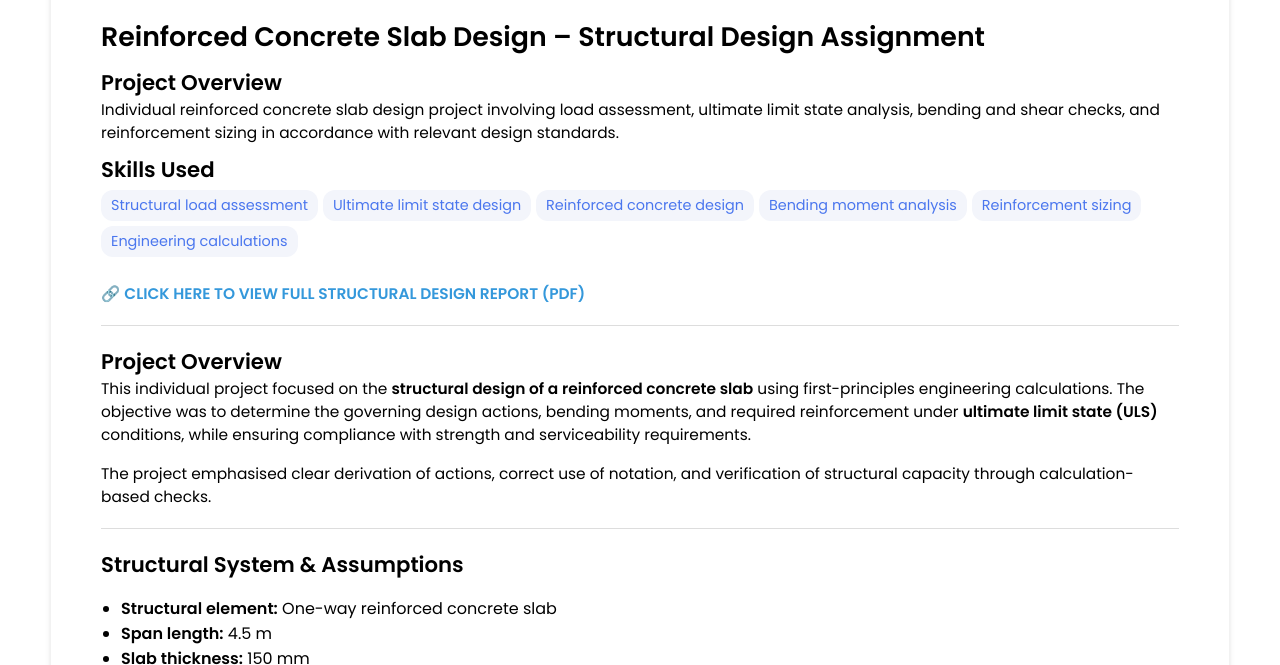
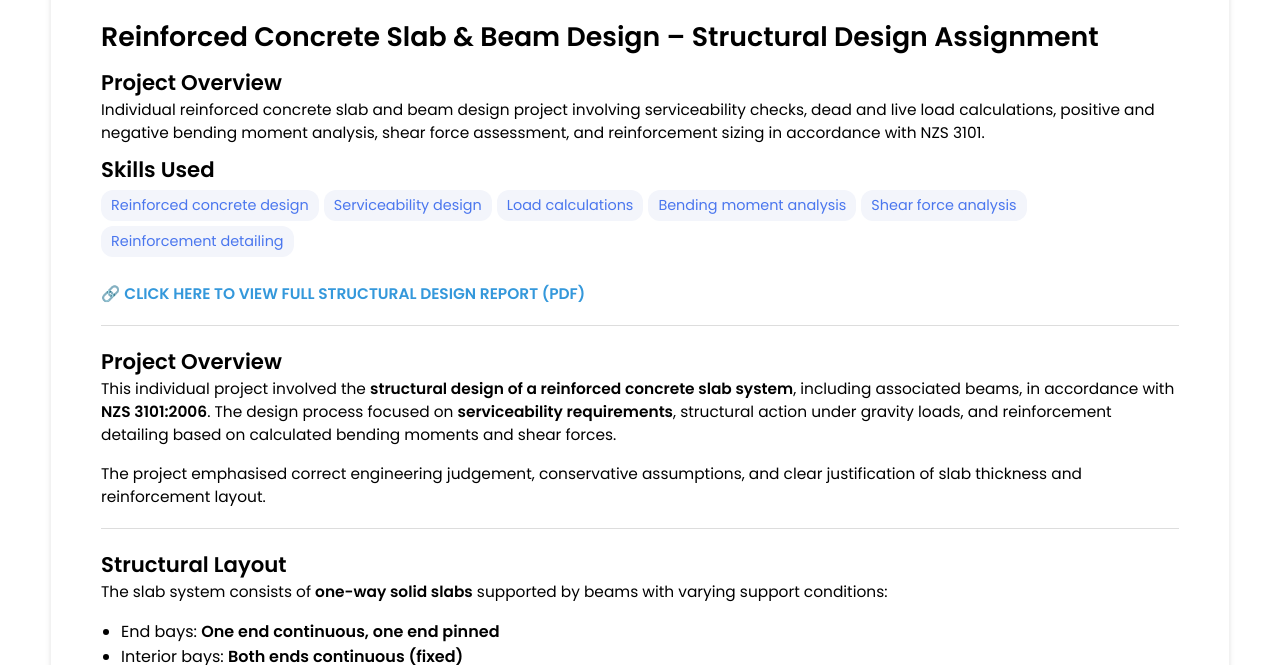
Before and after one commit to imraan11abdullah/imraan11abdullah.github.io, a Jekyll site: the page built from _projects/2025-reinforced-concrete-one-way-slab-design/2025-reinforced-concrete-one-way-slab-design.md, in a window 1280 px wide and 1400 px high, scrolled down 248 px. Shown: the part 242-907 px from the top of the window. Built offline with Jekyll 4.4.1, drawn with Linux system fonts in a browser that asks for light colours; some of the changed text lies outside the part shown; grey boxes are pictures that could not be loaded.

Commit message:
Update 2025-reinforced-concrete-one-way-slab-design.md

```diff
--- a/_projects/2025-reinforced-concrete-one-way-slab-design/2025-reinforced-concrete-one-way-slab-design.md
+++ b/_projects/2025-reinforced-concrete-one-way-slab-design/2025-reinforced-concrete-one-way-slab-design.md
@@ -1,19 +1,19 @@
 ---
 layout: post
-title: Reinforced Concrete Slab Design – Structural Design Assignment
+title: Reinforced Concrete Slab & Beam Design – Structural Design Assignment
 date: 2024-05-01
 description: >
-  Individual reinforced concrete slab design project involving load assessment,
-  ultimate limit state analysis, bending and shear checks, and reinforcement sizing
-  in accordance with relevant design standards.
+  Individual reinforced concrete slab and beam design project involving serviceability
+  checks, dead and live load calculations, positive and negative bending moment analysis,
+  shear force assessment, and reinforcement sizing in accordance with NZS 3101.
 skills:
-  - Structural load assessment
-  - Ultimate limit state design
   - Reinforced concrete design
+  - Serviceability design
+  - Load calculations
   - Bending moment analysis
-  - Reinforcement sizing
-  - Engineering calculations
-main-image: /slab-design-main.jpg
+  - Shear force analysis
+  - Reinforcement detailing
+main-image: /slab-overview.jpg
 ---
 
 🔗 **[CLICK HERE TO VIEW FULL STRUCTURAL DESIGN REPORT (PDF)](PASTE_GOOGLE_DRIVE_LINK_HERE){:target="_blank" rel="noopener noreferrer"}**
@@ -21,204 +21,167 @@
 ---
 
 ## Project Overview
-This individual project focused on the **structural design of a reinforced concrete slab**
-using first-principles engineering calculations. The objective was to determine the
-governing design actions, bending moments, and required reinforcement under **ultimate
-limit state (ULS)** conditions, while ensuring compliance with strength and serviceability
-requirements.
+This individual project involved the **structural design of a reinforced concrete slab
+system**, including associated beams, in accordance with **NZS 3101:2006**. The design
+process focused on **serviceability requirements**, structural action under gravity loads,
+and reinforcement detailing based on calculated bending moments and shear forces.
 
-The project emphasised clear derivation of actions, correct use of notation, and
-verification of structural capacity through calculation-based checks.
+The project emphasised correct engineering judgement, conservative assumptions, and
+clear justification of slab thickness and reinforcement layout.
 
 ---
 
-## Structural System & Assumptions
-- **Structural element:** One-way reinforced concrete slab
-- **Span length:** 4.5 m
-- **Slab thickness:** 150 mm
-- **Concrete density:** 24 kN/m³
-- **Steel yield strength:** f<sub>y</sub> = 500 MPa
-- **Strength reduction factor:** φ = 0.85
+## Structural Layout
+The slab system consists of **one-way solid slabs** supported by beams with varying
+support conditions:
 
-{% include image-gallery.html images="SLAB_LAYOUT.jpg, LOAD_PATH_DIAGRAM.jpg" height="450" %}
-*Slab geometry and load distribution*
+- End bays: **One end continuous, one end pinned**
+- Interior bays: **Both ends continuous (fixed)**
+
+{% include image-gallery.html images="SLAB_LAYOUT.jpg, BEAM_LAYOUT.jpg" height="450" %}
+*Overall slab and beam layout*
 
 ---
 
-## Design Actions
+## 3.0 Beam & Slab Thickness Design
+**NZS 3101:2006 – Section 2.4 (Serviceability Criteria)**
 
-### Permanent Actions (G)
-Self-weight of slab:
+Slab thickness was determined using the **span-to-depth ratios** specified in
+**Figure 10 – NZS 3101 Section 2.4.3.1 (Slabs and beams for buildings)**.
+
+Assumptions:
+- Steel yield strength: **f<sub>y</sub> = 300 MPa**
+- One-way solid slab behaviour
+
+### Governing Thickness Criteria
+
+| Span Condition | Limiting Ratio | Span (L) | Required Thickness |
+|---------------|---------------|----------|--------------------|
+| End bays | L / 30 | 3.4 m | 113.33 mm |
+| Interior bays | L / 35 | 3.0 m | 85.71 mm |
 
 \[
-w_G = \gamma_c \times t
+t = \frac{L}{30} = \frac{3400}{30} = 113.33 \, \text{mm}
 \]
 
 \[
-w_G = 24 \times 0.15 = 3.60 \, \text{kN/m}^2
+t = \frac{L}{35} = \frac{3000}{35} = 85.71 \, \text{mm}
 \]
 
-Including finishes:
+{% include image-gallery.html images="NZS3101_THICKNESS_CRITERIA.jpg, BEAM_SECTION.jpg" height="400" %}
+*NZS 3101 thickness criteria and beam section reference*
+
+---
+
+### Adopted Slab Thickness
+To remain **conservative** and allow for construction tolerances, the slab thickness
+was increased to:
 
 \[
-w_G = 4.60 \, \text{kN/m}^2
+\boxed{t = 130 \, \text{mm}}
+\]
+
+This accommodates:
+- 45 mm top cover
+- 45 mm bottom cover
+- 20 mm primary reinforcement
+- 20 mm secondary reinforcement
+
+\[
+45 + 45 + 20 + 20 = 130 \, \text{mm}
+\]
+
+{% include image-gallery.html images="SLAB_THICKNESS_DETAIL.jpg" height="350" %}
+*Slab thickness and reinforcement cover requirements*
+
+---
+
+## 4.1 Dead Load Calculation
+
+Self-weight of concrete slab:
+
+\[
+G = \gamma_c \times t
+\]
+
+\[
+G = 25 \, \text{kN/m}^3 \times 0.130 \, \text{m}
+\]
+
+\[
+G = 3.25 \, \text{kPa}
+\]
+
+Including floor finishes and partitions:
+
+\[
+G = 3.25 + 0.50 = \boxed{3.75 \, \text{kPa}}
 \]
 
 ---
 
-### Imposed Actions (Q)
+## Structural Analysis Results
 
-\[
-w_Q = 3.0 \, \text{kN/m}^2
-\]
+The slab was analysed to determine **positive and negative bending moments** and
+corresponding **shear forces** along the slab length.
+
+{% include image-gallery.html images="BENDING_MOMENT_DIAGRAM_POS_NEG.jpg, SHEAR_FORCE_DIAGRAM.jpg" height="450" %}
+*Positive & negative bending moments and shear force distribution*
 
 ---
 
-## Ultimate Limit State Load Combination
+## Bending Moment Summary
+The table below summarises the governing bending moments obtained from analysis:
 
-\[
-w^* = 1.2G + 1.5Q
-\]
-
-\[
-w^* = 1.2(4.60) + 1.5(3.0)
-\]
-
-\[
-w^* = 10.02 \, \text{kN/m}^2
-\]
+| Point | Bending Moment (kN/m) | Moment Type |
+|------|----------------------|-------------|
+| a | -3.25 | Negative |
+| A | +7.09 | Positive |
+| b | -7.80 | Negative |
+| c | -6.07 | Negative |
+| B | +3.79 | Positive |
+| d | -5.52 | Negative |
+| e | -5.52 | Negative |
+| C | +3.79 | Positive |
+| f | -6.07 | Negative |
+| g | -7.80 | Negative |
+| D | +7.09 | Positive |
+| h | -3.25 | Negative |
 
 ---
 
-## Bending Moment Analysis
-For a simply supported one-way slab:
+## 10.8 Final Reinforcement Design – Bar Size & Spacing
 
-\[
-M^* = \frac{w^* L^2}{8}
-\]
+Based on calculated bending moments, reinforcement was sized and detailed as follows:
 
-\[
-M^* = \frac{10.02 \times 4.5^2}{8}
-\]
+| Point on Slab | Bending Moment (kN/m) | Bar Size & Spacing |
+|--------------|----------------------|-------------------|
+| a | -3.25 | D12 @ 260 mm |
+| A | +7.09 | D12 @ 260 mm |
+| b | -7.80 | D16 @ 260 mm |
+| c | -6.07 | D12 @ 260 mm |
+| B | +3.79 | D12 @ 260 mm |
+| d | -5.52 | D12 @ 260 mm |
+| e | -5.52 | D12 @ 260 mm |
+| C | +3.79 | D12 @ 260 mm |
+| f | -6.07 | D12 @ 260 mm |
+| g | -7.80 | D16 @ 260 mm |
+| D | +7.09 | D12 @ 260 mm |
+| h | -3.25 | D12 @ 260 mm |
 
-\[
-M^* = 25.4 \, \text{kN·m/m}
-\]
-
-{% include image-gallery.html images="BENDING_MOMENT_DIAGRAM.jpg" height="400" %}
-*Governing bending moment at mid-span*
-
----
-
-## Effective Depth Calculation
-
-\[
-d = h - c - \frac{\phi}{2}
-\]
-
-\[
-d = 150 - 30 - 6 = 114 \, \text{mm}
-\]
-
-Lever arm:
-
-\[
-z = 0.9d = 102.6 \, \text{mm}
-\]
-
----
-
-## Required Tensile Reinforcement
-
-\[
-A_{s,req} = \frac{M^*}{\phi f_y z}
-\]
-
-\[
-A_{s,req} =
-\frac{25.4 \times 10^6}
-{0.85 \times 500 \times 102.6}
-\]
-
-\[
-A_{s,req} = 582 \, \text{mm}^2/\text{m}
-\]
-
----
-
-## Provided Reinforcement
-Selected reinforcement layout:
-
-- **N12 bars @ 200 mm centres**
-
-\[
-A_{s,prov} =
-\frac{113 \times 1000}{200}
-\]
-
-\[
-A_{s,prov} = 565 \, \text{mm}^2/\text{m}
-\]
-
-\[
-A_{s,prov} \approx A_{s,req}
-\quad \Rightarrow \quad \text{OK}
-\]
-
----
-
-## Moment Capacity Check
-
-\[
-\phi M_n = \phi A_s f_y z
-\]
-
-\[
-\phi M_n =
-0.85 \times 565 \times 500 \times 102.6
-\]
-
-\[
-\phi M_n = 24.6 \, \text{kN·m/m}
-\]
-
-\[
-\phi M_n \ge M^*
-\quad \Rightarrow \quad \text{Bending capacity satisfied}
-\]
-
----
-
-## Shear Capacity Check
-
-\[
-V^* = \frac{w^* L}{2}
-\]
-
-\[
-V^* = \frac{10.02 \times 4.5}{2}
-\]
-
-\[
-V^* = 22.55 \, \text{kN/m}
-\]
-
-Concrete shear resistance:
-
-\[
-\phi V_n > V^*
-\quad \Rightarrow \quad \text{Shear capacity adequate}
-\]
+{% include image-gallery.html images="REINFORCEMENT_LAYOUT_FULL.jpg, BAR_SPACING_DETAIL.jpg" height="500" %}
+*Final reinforcement layout, bar sizes, and spacing*
 
 ---
 
 ## Engineering Conclusion
-The reinforced concrete slab design satisfies **ultimate limit state requirements**
-for bending and shear. The selected reinforcement layout provides sufficient strength
-while maintaining constructability and material efficiency.
+The final slab and beam design satisfies **serviceability and strength requirements**
+under NZS 3101. A conservative slab thickness was adopted to ensure deflection control,
+adequate cover, and constructability.
 
 This project demonstrates:
-- Correct derivation of design actions
-- Clear application of ULS load combinations
-- Reinforcement sizing based on first principles
-- Verification of structural capacity through calculation
+- Correct application of **NZS 3101 serviceability criteria**
+- Clear justification of slab thickness selection
+- Accurate dead load assessment
+- Interpretation of positive and negative bending behaviour
+- Reinforcement detailing based on calculated demands
```
